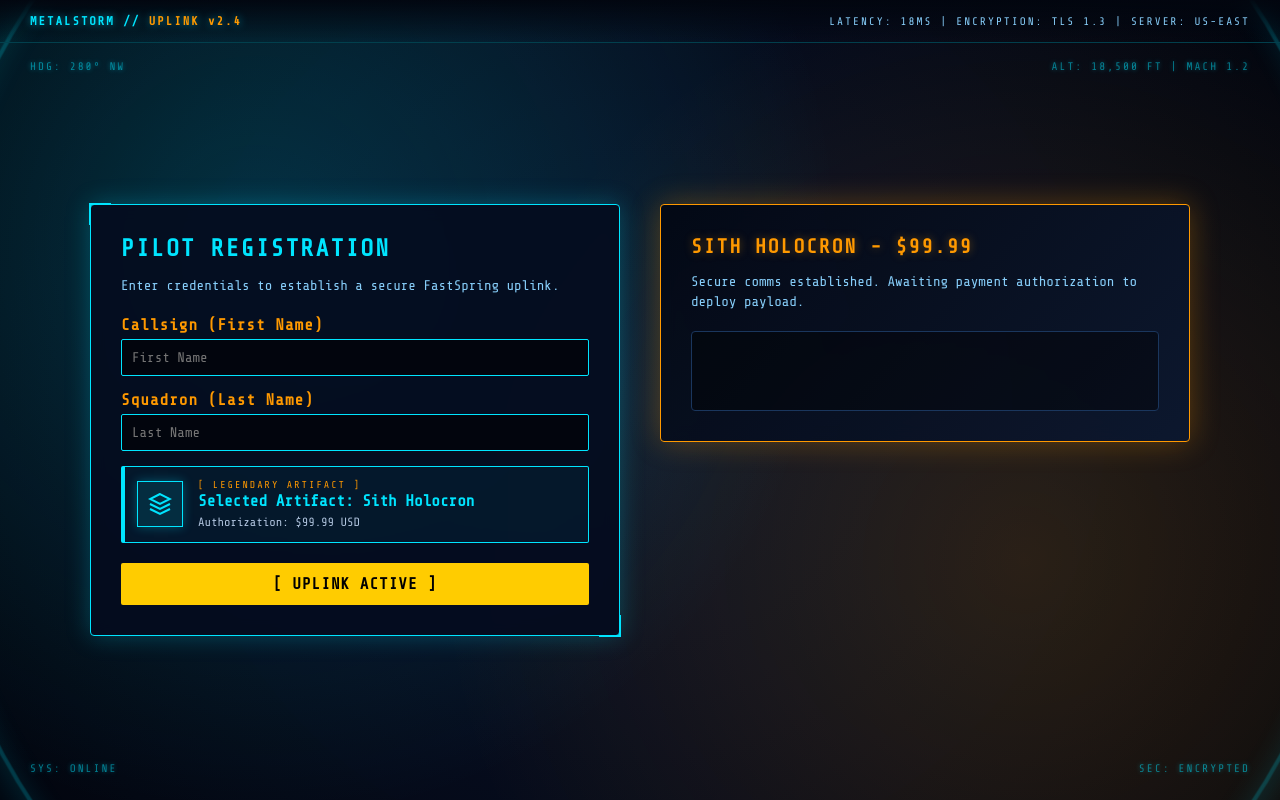
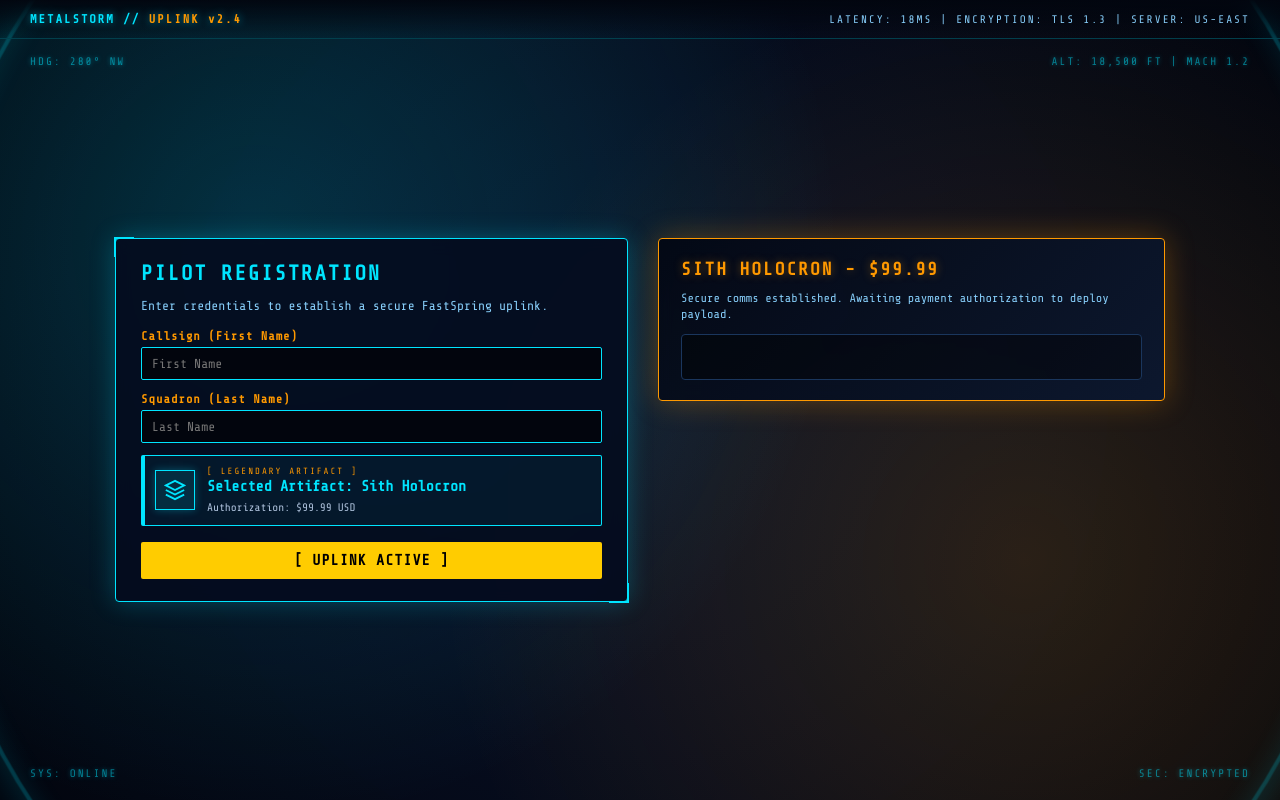
Before and after one commit to jsamondo-gif/FS-Components-Demo, a website with bundled scripts: page index.html in a window 1280 px wide. Both pictures are taken after a click on the button "INITIALIZE UPLINK". Shown: the top 800 px of the page. Built offline with nearby package versions, Linux system fonts and the light colour scheme; a script that the page names is missing.

Commit message:
Update index.html

```diff
--- a/index.html
+++ b/index.html
@@ -21,11 +21,9 @@
             /* Pure CSS Atmospheric Space / HUD Background */
             background-color: #02050e;
             background-image:
-                /* Glowing orange/cyan ambient light spots */
                 radial-gradient(circle at 20% 30%, rgba(0, 229, 255, 0.18) 0%, transparent 50%),
                 radial-gradient(circle at 80% 70%, rgba(255, 153, 0, 0.15) 0%, transparent 50%),
                 radial-gradient(circle at 50% 50%, rgba(10, 20, 45, 0.9) 0%, rgba(2, 5, 14, 1) 100%),
-                /* Tactical HUD grid lines */
                 linear-gradient(rgba(0, 229, 255, 0.05) 1px, transparent 1px),
                 linear-gradient(90deg, rgba(0, 229, 255, 0.05) 1px, transparent 1px);
             background-size: 100% 100%, 100% 100%, 100% 100%, 40px 40px, 40px 40px;
@@ -33,7 +31,7 @@
             color: #b0c4de;
             font-family: 'Share Tech Mono', monospace;
             margin: 0;
-            padding: 80px 20px 40px 20px;
+            padding: 70px 20px 30px 20px;
             min-height: 100vh;
             display: flex;
             justify-content: center;
@@ -46,7 +44,7 @@
         .hud-topbar {
             position: fixed;
             top: 0; left: 0; width: 100%;
-            padding: 14px 30px;
+            padding: 12px 30px;
             display: flex;
             justify-content: space-between;
             align-items: center;
@@ -71,12 +69,12 @@
             z-index: 5;
             text-shadow: 0 0 5px rgba(0, 229, 255, 0.4);
         }
-        .top-left { top: 60px; left: 30px; }
-        .top-right { top: 60px; right: 30px; }
-        .bottom-left { bottom: 25px; left: 30px; }
-        .bottom-right { bottom: 25px; right: 30px; }
+        .top-left { top: 55px; left: 30px; }
+        .top-right { top: 55px; right: 30px; }
+        .bottom-left { bottom: 20px; left: 30px; }
+        .bottom-right { bottom: 20px; right: 30px; }
 
-        /* Brighter, High-Contrast Sonar Radar Ping Overlay */
+        /* Sonar Radar Ping Overlay */
         body::before, body::after {
             content: '';
             position: fixed;
@@ -91,7 +89,6 @@
             z-index: 0;
         }
 
-        /* Secondary delayed pulse for realistic sonar depth */
         body::after {
             animation-delay: 2s;
         }
@@ -104,9 +101,9 @@
 
         .main-wrapper {
             display: flex;
-            gap: 40px;
+            gap: 30px;
             width: 100%;
-            max-width: 1100px;
+            max-width: 1050px;
             align-items: flex-start;
             z-index: 1;
             transform-style: preserve-3d;
@@ -117,7 +114,7 @@
             flex: 1;
             background-color: rgba(5, 12, 30, 0.9);
             border: 1px solid #00e5ff;
-            padding: 30px;
+            padding: 22px 25px;
             border-radius: 4px;
             box-shadow: 0 0 25px rgba(0, 229, 255, 0.25);
             backdrop-filter: blur(8px);
@@ -126,21 +123,20 @@
             will-change: transform;
         }
 
-        /* Tactical corner brackets */
         .left-panel::before, .left-panel::after {
-            content: ''; position: absolute; width: 20px; height: 20px; border: 2px solid #00e5ff;
+            content: ''; position: absolute; width: 18px; height: 18px; border: 2px solid #00e5ff;
             pointer-events: none;
         }
         .left-panel::before { top: -2px; left: -2px; border-right: none; border-bottom: none; }
         .left-panel::after { bottom: -2px; right: -2px; border-left: none; border-top: none; }
 
-        /* Right Panel - Secure Uplink */
+        /* Right Panel - Secure Uplink (Tightened Padding) */
         .right-panel {
             flex: 1;
             background: linear-gradient(135deg, rgba(3, 8, 20, 0.94), rgba(12, 24, 48, 0.94));
             border: 1px solid #ff9900;
             border-radius: 4px;
-            padding: 30px;
+            padding: 20px 22px;
             box-shadow: 0 0 30px rgba(255, 153, 0, 0.3);
             backdrop-filter: blur(8px);
             position: relative;
@@ -153,37 +149,35 @@
             text-transform: uppercase;
             letter-spacing: 2px;
             margin-top: 0;
-            margin-bottom: 10px;
-            font-size: 24px;
+            margin-bottom: 6px;
+            font-size: 21px;
         }
 
-        .instructions { color: #87cefa; font-size: 14px; line-height: 1.4; margin-bottom: 20px; }
+        .instructions { color: #87cefa; font-size: 13px; line-height: 1.3; margin-bottom: 14px; }
 
-        .form-group { margin-bottom: 15px; text-align: left; }
-        label { display: block; margin-bottom: 5px; font-weight: bold; color: #ff9900; letter-spacing: 1px;}
+        .form-group { margin-bottom: 12px; text-align: left; }
+        label { display: block; margin-bottom: 4px; font-weight: bold; color: #ff9900; font-size: 12px; letter-spacing: 1px;}
 
         input {
-            width: 100%; padding: 10px; border: 1px solid #00e5ff; background-color: rgba(0, 0, 0, 0.6);
+            width: 100%; padding: 8px 10px; border: 1px solid #00e5ff; background-color: rgba(0, 0, 0, 0.6);
             color: #ffffff;
-            border-radius: 2px; font-size: 14px; font-family: 'Share Tech Mono', monospace;
+            border-radius: 2px; font-size: 13px; font-family: 'Share Tech Mono', monospace;
             transition: all 0.3s ease;
             cursor: text;
         }
 
-        /* Reticle Lock-On Focus Effect */
         input:focus {
             outline: none;
             border-color: #ffffff;
-            box-shadow: 0 0 15px rgba(0, 229, 255, 0.8), inset 0 0 8px rgba(0, 229, 255, 0.3);
+            box-shadow: 0 0 12px rgba(0, 229, 255, 0.8), inset 0 0 6px rgba(0, 229, 255, 0.3);
             animation: reticlePulse 1.5s infinite alternate;
         }
 
         @keyframes reticlePulse {
-            0% { border-color: #00e5ff; box-shadow: 0 0 10px rgba(0, 229, 255, 0.6); }
-            100% { border-color: #ffffff; box-shadow: 0 0 20px rgba(0, 229, 255, 1); }
+            0% { border-color: #00e5ff; box-shadow: 0 0 8px rgba(0, 229, 255, 0.6); }
+            100% { border-color: #ffffff; box-shadow: 0 0 16px rgba(0, 229, 255, 1); }
         }
 
-        /* Prevent Chrome Autofill from forcing a white background */
         input:-webkit-autofill {
             -webkit-box-shadow: 0 0 0 30px #02060f inset !important;
             -webkit-text-fill-color: #00e5ff !important;
@@ -193,62 +187,59 @@
         .artifact-box {
             border: 1px solid #00e5ff;
             background-color: rgba(0, 229, 255, 0.05);
-            padding: 12px;
-            margin-bottom: 20px;
+            padding: 10px;
+            margin-bottom: 16px;
             border-radius: 2px;
             color: #ffffff;
             border-left: 4px solid #00e5ff;
             display: flex;
             align-items: center;
-            gap: 15px;
+            gap: 12px;
         }
 
         .artifact-thumbnail {
-            width: 46px;
-            height: 46px;
+            width: 40px;
+            height: 40px;
             border: 1px solid #00e5ff;
             background: rgba(0, 229, 255, 0.1);
             display: flex;
             align-items: center;
             justify-content: center;
-            box-shadow: 0 0 10px rgba(0, 229, 255, 0.3);
+            box-shadow: 0 0 8px rgba(0, 229, 255, 0.3);
             flex-shrink: 0;
         }
 
-        .artifact-details {
-            flex: 1;
-        }
-
-        .artifact-details strong { font-size: 16px; display: block; margin-bottom: 2px; color: #00e5ff; }
+        .artifact-details strong { font-size: 15px; display: block; margin-bottom: 2px; color: #00e5ff; }
 
         button {
-            width: 100%; padding: 12px; background-color: #ff9900;
-            color: #000000; font-size: 16px; font-weight: bold; text-transform: uppercase;
+            width: 100%; padding: 10px; background-color: #ff9900;
+            color: #000000; font-size: 15px; font-weight: bold; text-transform: uppercase;
             border: none; border-radius: 2px; cursor: pointer; transition: 0.3s; font-family: 'Share Tech Mono', monospace; letter-spacing: 1px;
             position: relative;
             overflow: hidden;
         }
-        button:hover { background-color: #ffcc00; box-shadow: 0 0 18px rgba(255, 153, 0, 0.7); }
+        button:hover { background-color: #ffcc00; box-shadow: 0 0 15px rgba(255, 153, 0, 0.7); }
         button:disabled { background-color: #333; color: #666; cursor: not-allowed; box-shadow: none; }
 
+        /* Compact FastSpring Checkout Container */
         .fs-checkout-card {
             background-color: rgba(0, 0, 0, 0.4);
             border: 1px solid #1a365d;
             border-radius: 4px;
-            padding: 15px;
+            padding: 10px 12px;
             display: flex;
             flex-direction: column;
-            gap: 12px;
+            gap: 6px;
         }
 
         .express-checkout:not(:has(.wallet-buttons > [style*="display: block"])) {
             display: none;
         }
-        .wallet-buttons { display: flex; flex-direction: column; gap: 12px; }
-        .wallet-buttons iframe { min-height: 46px; width: 100%; }
+        .wallet-buttons { display: flex; flex-direction: column; gap: 8px; }
+        .wallet-buttons iframe { min-height: 38px; width: 100%; }
 
         .dormant-text {
-            color: #00e5ff; text-align: center; font-size: 16px; margin: 40px 0;
+            color: #00e5ff; text-align: center; font-size: 15px; margin: 30px 0;
             text-shadow: 0 0 8px rgba(0, 229, 255, 0.5);
             transition: opacity 0.3s;
         }
@@ -256,19 +247,19 @@
         /* JET ANIMATION */
         .flight-path {
             width: 100%;
-            height: 60px;
+            height: 50px;
             position: relative;
             overflow: hidden;
-            margin: 30px 0;
+            margin: 20px 0;
             border-bottom: 1px dashed rgba(0, 229, 255, 0.5);
         }
 
         .jet-icon {
             position: absolute;
             left: -60px;
-            top: 10px;
-            width: 50px;
-            height: 50px;
+            top: 5px;
+            width: 45px;
+            height: 45px;
             fill: #00e5ff;
             filter: drop-shadow(0 0 10px #00e5ff);
             animation: flyby 1.5s cubic-bezier(0.4, 0.0, 0.2, 1) forwards;
@@ -322,18 +313,17 @@
             </div>
 
             <div class="artifact-box">
-                <!-- Holographic Item Thumbnail -->
                 <div class="artifact-thumbnail">
-                    <svg width="24" height="24" viewBox="0 0 24 24" fill="none" stroke="#00e5ff" stroke-width="2">
+                    <svg width="22" height="22" viewBox="0 0 24 24" fill="none" stroke="#00e5ff" stroke-width="2">
                         <polygon points="12 2 2 7 12 12 22 7 12 2" />
                         <polyline points="2 17 12 22 22 17" />
                         <polyline points="2 12 12 17 22 12" />
                     </svg>
                 </div>
                 <div class="artifact-details">
-                    <div style="font-size: 10px; color: #ff9900; letter-spacing: 2px; margin-bottom: 2px; text-transform: uppercase;">[ LEGENDARY ARTIFACT ]</div>
+                    <div style="font-size: 9px; color: #ff9900; letter-spacing: 2px; margin-bottom: 2px; text-transform: uppercase;">[ LEGENDARY ARTIFACT ]</div>
                     <strong>Selected Artifact: Sith Holocron</strong>
-                    <span style="font-size: 12px; color: #b0c4de;">Authorization: $99.99 USD</span>
+                    <span style="font-size: 11px; color: #b0c4de;">Authorization: $99.99 USD</span>
                 </div>
             </div>
 
@@ -342,17 +332,17 @@
 
         <div class="right-panel" id="rightPanel">
             <div id="checkout-header">
-                <h2 style="color: #ff9900; text-shadow: 0 0 10px rgba(255,153,0,0.4); font-size: 20px;">Sith Holocron - $99.99</h2>
-                <p class="instructions">Secure comms established. Awaiting payment authorization to deploy payload.</p>
+                <h2 style="color: #ff9900; text-shadow: 0 0 10px rgba(255,153,0,0.4); font-size: 18px; margin-bottom: 4px;">Sith Holocron - $99.99</h2>
+                <p class="instructions" style="font-size: 12px; margin-bottom: 12px;">Secure comms established. Awaiting payment authorization to deploy payload.</p>
             </div>
 
             <div id="dormant-message" class="dormant-text">
                 [ COMMS OFFLINE ]<br><br>Initialize uplink to stream checkout UI.
             </div>
 
-            <div id="success-message" style="display: none; text-align: center; margin-top: 20px;">
-                <h3 style="color: #00e5ff; font-size: 22px; text-shadow: 0 0 10px #00e5ff; margin-bottom: 10px;">ORDER COMPLETE</h3>
-                <p style="color: #b0c4de;">Payment authorized. Payload en route to your hangar.</p>
+            <div id="success-message" style="display: none; text-align: center; margin-top: 15px;">
+                <h3 style="color: #00e5ff; font-size: 20px; text-shadow: 0 0 10px #00e5ff; margin-bottom: 8px;">ORDER COMPLETE</h3>
+                <p style="color: #b0c4de; font-size: 13px;">Payment authorized. Payload en route to your hangar.</p>
 
                 <div class="flight-path">
                     <svg class="jet-icon" viewBox="0 0 24 24" xmlns="http://www.w3.org/2000/svg">
@@ -360,7 +350,7 @@
                     </svg>
                 </div>
 
-                <p id="order-reference" style="color: #ff9900; font-size: 14px; font-weight: bold;"></p>
+                <p id="order-reference" style="color: #ff9900; font-size: 13px; font-weight: bold;"></p>
             </div>
 
             <div id="checkout-components-wrapper" style="display: none;">
@@ -373,9 +363,9 @@
                             <div id="apple-pay-element"></div>
                         </div>
 
-                        <div style="display: flex; align-items: center; margin: 15px 0 5px;">
+                        <div style="display: flex; align-items: center; margin: 8px 0 2px;">
                             <div style="flex: 1; height: 1px; background: #1a365d;"></div>
-                            <div style="color: #00e5ff; padding: 0 10px; font-size: 11px; text-transform: uppercase; letter-spacing: 2px;">Or pay via card</div>
+                            <div style="color: #00e5ff; padding: 0 8px; font-size: 10px; text-transform: uppercase; letter-spacing: 1px;">Or pay via card</div>
                             <div style="flex: 1; height: 1px; background: #1a365d;"></div>
                         </div>
                     </section>
@@ -391,7 +381,7 @@
     <audio id="jet-sound" src="jet-flyby.mp3" preload="auto"></audio>
 
     <script>
-        // 1. Smooth, Jitter-Free 3D Card Parallax Tilt
+        // 1. Smooth 3D Card Parallax Tilt
         const leftPanel = document.getElementById('leftPanel');
         const rightPanel = document.getElementById('rightPanel');
 
@@ -405,7 +395,6 @@
                 const x = e.clientX - rect.left - rect.width / 2;
                 const y = e.clientY - rect.top - rect.height / 2;
 
-                // Gentle tilt angles (max 3 degrees) to prevent flickering
                 const rotateX = (y / (rect.height / 2)) * -3;
                 const rotateY = (x / (rect.width / 2)) * 3;
 
@@ -431,7 +420,6 @@
             const firstName = document.getElementById('firstName').value;
             const lastName = document.getElementById('lastName').value;
 
-            // Arm button feedback sequence
             btn.innerHTML = '[ ESTABLISHING UPLINK... ]';
             btn.style.backgroundColor = '#00e5ff';
 
@@ -439,11 +427,9 @@
                 btn.innerHTML = '[ UPLINK ACTIVE ]';
                 btn.style.backgroundColor = '#ffcc00';
 
-                // Fade out dormant text & show FastSpring container
                 dormant.style.display = 'none';
                 wrapper.style.display = 'block';
 
-                // Push customer info to FastSpring SDK if initialized
                 if (window.fastspring && typeof fastspring.builder === 'object') {
                     fastspring.builder.push({
                         "recipient": {
```
